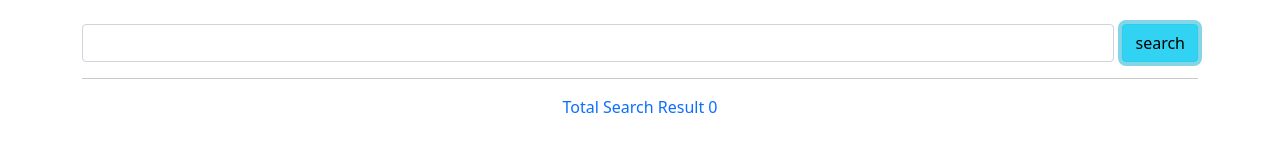
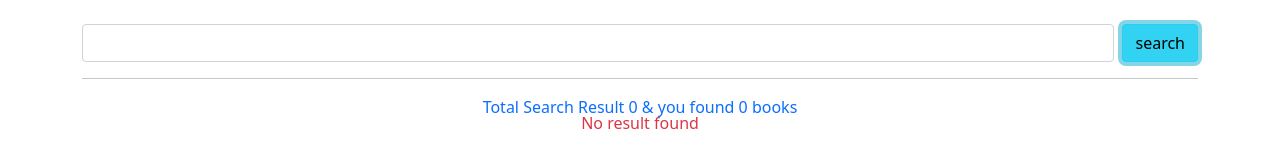
Before and after one commit to Syedakanijfaria/projectSix, a plain HTML site: page index.html in a window 1280 px wide. Both pictures are taken after typing "Sample" into the empty fields and a click on the button "search". Drawn offline with nearby package versions, Linux system fonts and the light colour scheme; no server answers.

Commit message:
error-handle

```diff
--- a/index.html
+++ b/index.html
@@ -6,9 +6,9 @@
     <meta http-equiv="X-UA-Compatible" content="IE=edge">
     <meta name="viewport" content="width=device-width, initial-scale=1.0">
     <title>Book</title>
+    <!-- bootstrap CSS -->
     <link href="https://cdn.jsdelivr.net/npm/bootstrap@5.0.2/dist/css/bootstrap.min.css" rel="stylesheet"
         integrity="sha384-EVSTQN3/azprG1Anm3QDgpJLIm9Nao0Yz1ztcQTwFspd3yD65VohhpuuCOmLASjC" crossorigin="anonymous">
-    <link rel="stylesheet" href="style.css">
 </head>
 
 <body>
@@ -23,14 +23,25 @@
 
             <!-- total search result -->
             <div class="text-center mt-3 text-primary" id="total-result">
-                <p>Total Search Result <span id="total">0</span> </p>
+                <p>Total Search Result <span id="total">0</span> & you found <span id="founded-book">0</span> books </p>
             </div>
 
             <!-- books searching result-->
             <div id="search-result" class="row row-cols-1 row-cols-md-3 g-4">
             </div>
+
+            <!-- error message -->
+            <div>
+                <p id="error-message" class=" text-danger text-center">No result found</p>
+            </div>
         </section>
     </main>
+
+    <!-- bootstrap js -->
+    <script src="https://cdn.jsdelivr.net/npm/bootstrap@5.0.2/dist/js/bootstrap.bundle.min.js"
+        integrity="sha384-MrcW6ZMFYlzcLA8Nl+NtUVF0sA7MsXsP1UyJoMp4YLEuNSfAP+JcXn/tWtIaxVXM"
+        crossorigin="anonymous"></script>
+    <!-- manual javascript -->
     <script src="index.js"></script>
 </body>
 
--- a/index.js
+++ b/index.js
@@ -1,4 +1,6 @@
-const searchBook = async () => {
+const errorFound = document.getElementById('error-message').style.display = 'none';
+
+const searchBook = () => {
     const searchInput = document.getElementById('search-input');
     const searchText = searchInput.value;
     searchInput.value = '';
@@ -8,17 +10,17 @@ const searchBook = async () => {
     else {
         document.getElementById('total-result').style.display = 'block';
         const url = `https://openlibrary.org/search.json?q=${searchText}`;
-
-        // const res = await fetch(url);
-        // const data = await res.json()
-        // displaySearchResult(data)
         fetch(url)
             .then(res => res.json())
-            .then(data => displaySearchResult(data));
+            .then(data => displaySearchResult(data))
+            .catch(error => displayError(error));
     }
 }
 
-searchBook()
+const displayError = error => {
+    document.getElementById('error-message').style.display = 'block';
+}
+//searchBook()
 
 const displaySearchResult = data => {
     const { numFound, docs } = data
@@ -26,10 +28,11 @@ const displaySearchResult = data => {
     totalResult.textContent = '';
     // total search result
     document.getElementById('total').innerText = numFound;
+    document.getElementById('founded-book').innerText = data.docs.length;
 
     // books searching result
     docs.forEach(doc => {
-        console.log(doc);
+        //console.log(doc);
         const div = document.createElement('div');
         div.classList.add('col');
         div.innerHTML = `
```
Also changed, not shown: style.css (added).
